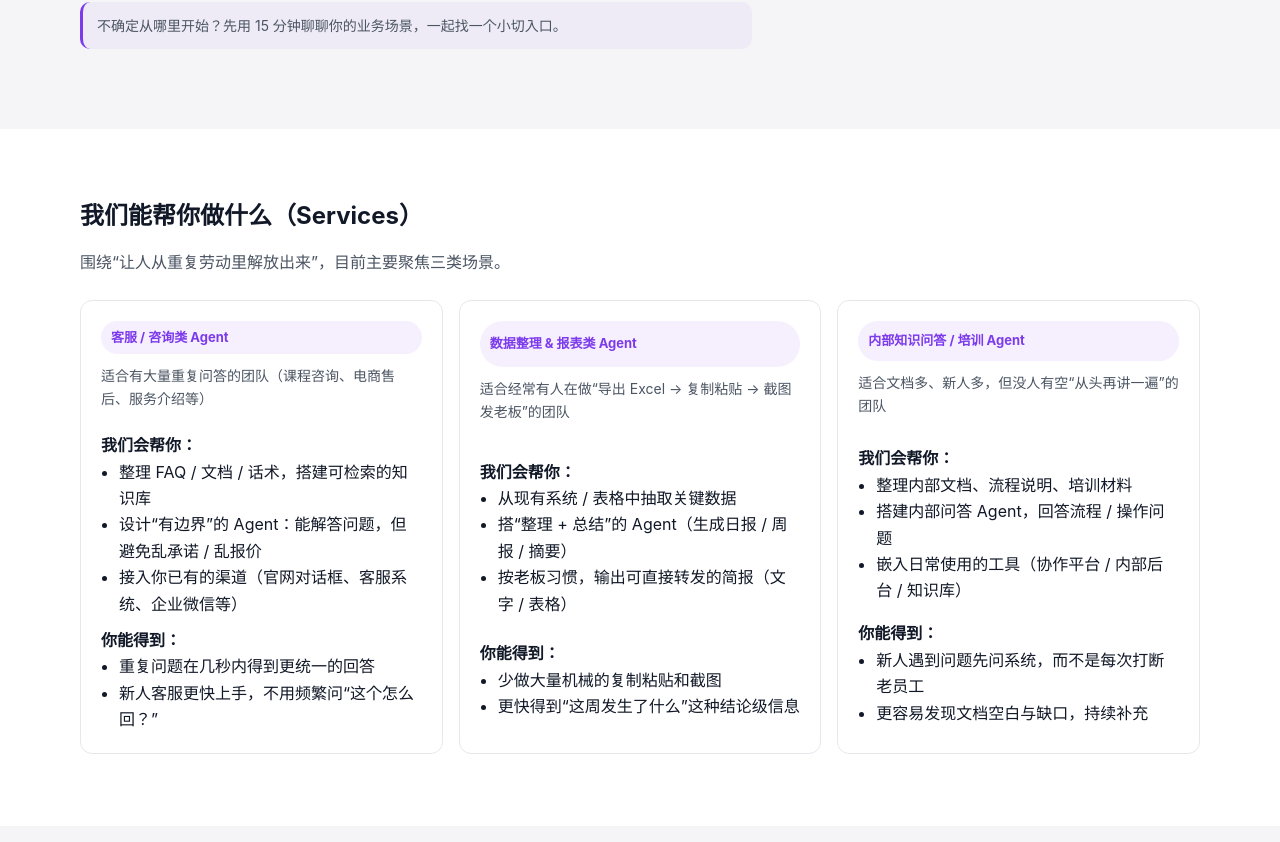
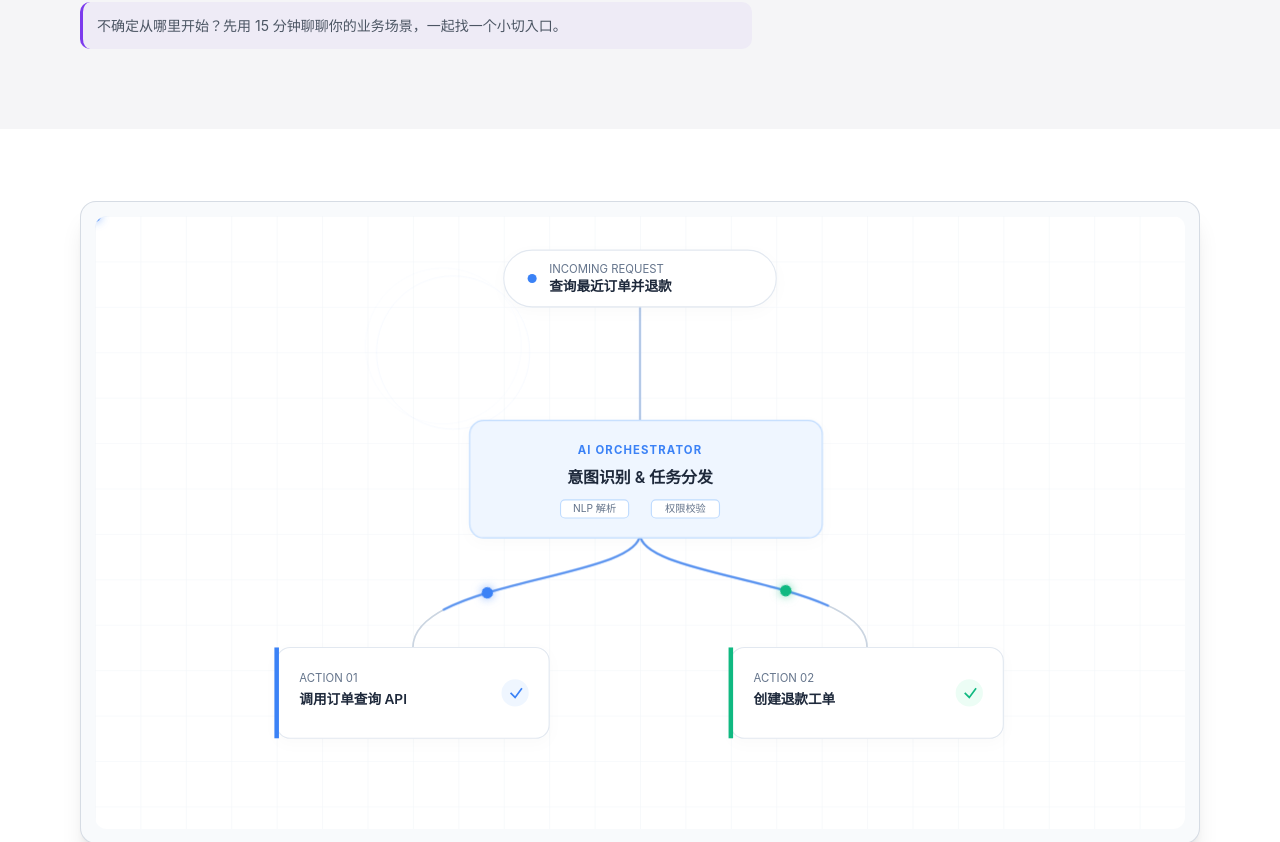
Before and after one commit to Reallier/INTJTech_04, a Nuxt app: page / in a window 1280 px wide. Shown: the part 631-1473 px from the top of the page. Built offline with nearby package versions, Linux system fonts and the light colour scheme.

Commit message:
在主页添加AI工作流程演示部分，包含CSS动画样式和SVG可视化图表

```diff
--- a/assets/styles/main.css
+++ b/assets/styles/main.css
@@ -1290,6 +1290,193 @@ h2.hero-subtitle {
   color: #e0e7ff;
 }
 
+/* Flow Demo */
+.flow-demo-section {
+  background: #f8fafc;
+}
+
+.flow-demo-shell {
+  --flow-bg: #f8fafc;
+  --flow-surface: #ffffff;
+  --flow-border: #e2e8f0;
+  --flow-primary: #3b82f6;
+  --flow-primary-soft: #eff6ff;
+  --flow-success: #10b981;
+  --flow-text-main: #1e293b;
+  --flow-text-sub: #64748b;
+  background: var(--flow-bg);
+  border: 1px solid rgba(148, 163, 184, 0.35);
+  border-radius: 16px;
+  padding: 14px;
+  box-shadow: 0 20px 25px -5px rgba(0, 0, 0, 0.1),
+    0 8px 10px -6px rgba(0, 0, 0, 0.1);
+  overflow: hidden;
+}
+
+.flow-demo-shell svg {
+  width: 100%;
+  height: auto;
+  display: block;
+  border-radius: 12px;
+  background: var(--flow-surface);
+}
+
+.flow-demo-shell .path-track {
+  fill: none;
+  stroke: #cbd5e1;
+  stroke-width: 1.5;
+  stroke-linecap: round;
+}
+
+.flow-demo-shell .path-active {
+  fill: none;
+  stroke: var(--flow-primary);
+  stroke-width: 2;
+  stroke-linecap: round;
+  stroke-dasharray: 300;
+  stroke-dashoffset: 300;
+  opacity: 0.6;
+}
+
+.flow-demo-shell .card-rect {
+  fill: var(--flow-surface);
+  stroke: var(--flow-border);
+  stroke-width: 1;
+  filter: drop-shadow(0 4px 6px rgba(0, 0, 0, 0.02));
+}
+
+.flow-demo-shell .card-title {
+  font-size: 12px;
+  font-weight: 600;
+  fill: var(--flow-text-main);
+}
+
+.flow-demo-shell .card-desc {
+  font-size: 10px;
+  fill: var(--flow-text-sub);
+}
+
+.flow-demo-shell .orch-bg {
+  fill: var(--flow-primary-soft);
+  stroke: #bfdbfe;
+  stroke-width: 1;
+}
+
+.flow-demo-shell .orch-pulse-ring {
+  fill: none;
+  stroke: var(--flow-primary);
+  stroke-width: 1;
+  opacity: 0;
+  transform-origin: center;
+}
+
+.flow-demo-shell .packet {
+  fill: var(--flow-primary);
+  filter: drop-shadow(0 0 4px rgba(59, 130, 246, 0.6));
+}
+
+.flow-demo-shell .packet-success {
+  fill: var(--flow-success);
+  filter: drop-shadow(0 0 4px rgba(16, 185, 129, 0.6));
+}
+
+.flow-demo-shell .loop-anim {
+  animation-duration: 6s;
+  animation-iteration-count: infinite;
+}
+
+@keyframes move-in {
+  0% {
+    offset-distance: 0%;
+    opacity: 0;
+  }
+  20% {
+    opacity: 1;
+  }
+  90% {
+    opacity: 1;
+  }
+  100% {
+    offset-distance: 100%;
+    opacity: 0;
+  }
+}
+
+@keyframes pulse-ring {
+  0% {
+    transform: scale(0.8);
+    opacity: 0.8;
+    stroke-width: 2;
+  }
+  100% {
+    transform: scale(1.6);
+    opacity: 0;
+    stroke-width: 0;
+  }
+}
+
+@keyframes scale-up {
+  0%,
+  100% {
+    transform: scale(1);
+  }
+  50% {
+    transform: scale(1.05);
+  }
+}
+
+@keyframes move-out {
+  0% {
+    offset-distance: 0%;
+    opacity: 0;
+  }
+  20% {
+    opacity: 1;
+  }
+  80% {
+    opacity: 1;
+  }
+  100% {
+    offset-distance: 100%;
+    opacity: 0;
+  }
+}
+
+@keyframes draw-path {
+  0% {
+    stroke-dashoffset: 300;
+    opacity: 0;
+  }
+  20% {
+    opacity: 1;
+  }
+  100% {
+    stroke-dashoffset: 0;
+    opacity: 0.2;
+  }
+}
+
+@media (prefers-reduced-motion: reduce) {
+  .flow-demo-shell .path-active,
+  .flow-demo-shell .orch-pulse-ring,
+  .flow-demo-shell .packet,
+  .flow-demo-shell .packet-success {
+    animation: none;
+  }
+}
+
+@media (max-width: 900px) {
+  .flow-demo-shell {
+    padding: 12px;
+  }
+}
+
+@media (max-width: 720px) {
+  .flow-demo-shell {
+    padding: 10px;
+  }
+}
+
 @media (max-width: 900px) {
   .footer-shell {
     grid-template-columns: 1fr;
--- a/pages/index.vue
+++ b/pages/index.vue
@@ -540,6 +540,132 @@ onBeforeUnmount(() => {
         </div>
       </section>
 
+      <section id="flow-demo" class="section flow-demo-section">
+        <div class="container">
+          <div class="flow-demo-shell">
+            <svg viewBox="0 0 960 540" xmlns="http://www.w3.org/2000/svg" aria-label="AI Workflow · Pulse Edition">
+              <defs>
+                <pattern id="grid" width="40" height="40" patternUnits="userSpaceOnUse">
+                  <path d="M 40 0 L 0 0 0 40" fill="none" stroke="#f1f5f9" stroke-width="1" />
+                </pattern>
+              </defs>
+
+              <rect width="960" height="540" fill="url(#grid)" />
+
+              <!-- Base tracks -->
+              <path d="M 480 80 C 480 120, 480 140, 480 180" class="path-track" />
+              <path d="M 480 280 C 480 320, 280 320, 280 380" class="path-track" />
+              <path d="M 480 280 C 480 320, 680 320, 680 380" class="path-track" />
+
+              <!-- Active tracks -->
+              <path
+                d="M 480 80 C 480 120, 480 140, 480 180"
+                class="path-active loop-anim"
+                style="animation-name: draw-path; animation-delay: 0s;"
+              />
+              <path
+                d="M 480 280 C 480 320, 280 320, 280 380"
+                class="path-active loop-anim"
+                style="animation-name: draw-path; animation-delay: 2.8s;"
+              />
+              <path
+                d="M 480 280 C 480 320, 680 320, 680 380"
+                class="path-active loop-anim"
+                style="animation-name: draw-path; animation-delay: 2.9s;"
+              />
+
+              <!-- Incoming request -->
+              <g transform="translate(360, 30)">
+                <rect x="0" y="0" width="240" height="50" rx="25" class="card-rect" />
+                <circle cx="25" cy="25" r="4" fill="#3b82f6" />
+                <text x="40" y="20" class="card-desc">INCOMING REQUEST</text>
+                <text x="40" y="36" class="card-title">查询最近订单并退款</text>
+              </g>
+
+              <!-- Orchestrator -->
+              <g transform="translate(330, 180)">
+                <circle
+                  cx="150"
+                  cy="50"
+                  r="45"
+                  class="orch-pulse-ring loop-anim"
+                  style="animation-name: pulse-ring; animation-delay: 1.2s;"
+                />
+                <circle
+                  cx="150"
+                  cy="50"
+                  r="45"
+                  class="orch-pulse-ring loop-anim"
+                  style="animation-name: pulse-ring; animation-delay: 1.5s;"
+                />
+
+                <rect
+                  x="0"
+                  y="0"
+                  width="300"
+                  height="100"
+                  rx="12"
+                  class="card-rect orch-bg loop-anim"
+                  style="animation-name: scale-up; animation-delay: 1.4s;"
+                />
+
+                <text
+                  x="150"
+                  y="30"
+                  text-anchor="middle"
+                  style="font-size:10px; fill:#3b82f6; letter-spacing:1px; font-weight:700;"
+                >
+                  AI ORCHESTRATOR
+                </text>
+                <text x="150" y="55" text-anchor="middle" style="font-size:14px; font-weight:600; fill:#1e293b;">
+                  意图识别 &amp; 任务分发
+                </text>
+
+                <rect x="80" y="70" width="60" height="16" rx="4" fill="#fff" stroke="#bfdbfe" />
+                <text x="110" y="81" text-anchor="middle" style="font-size:9px; fill:#64748b;">NLP 解析</text>
+
+                <rect x="160" y="70" width="60" height="16" rx="4" fill="#fff" stroke="#bfdbfe" />
+                <text x="190" y="81" text-anchor="middle" style="font-size:9px; fill:#64748b;">权限校验</text>
+              </g>
+
+              <!-- Actions -->
+              <g transform="translate(160, 380)">
+                <rect x="0" y="0" width="240" height="80" rx="12" class="card-rect" />
+                <line x1="0" y1="0" x2="0" y2="80" stroke="#3b82f6" stroke-width="4" />
+                <text x="20" y="30" class="card-desc">ACTION 01</text>
+                <text x="20" y="50" class="card-title">调用订单查询 API</text>
+                <circle cx="210" cy="40" r="12" fill="#eff6ff" />
+                <path d="M 206 40 L 210 44 L 216 36" fill="none" stroke="#3b82f6" stroke-width="1.5" />
+              </g>
+
+              <g transform="translate(560, 380)">
+                <rect x="0" y="0" width="240" height="80" rx="12" class="card-rect" />
+                <line x1="0" y1="0" x2="0" y2="80" stroke="#10b981" stroke-width="4" />
+                <text x="20" y="30" class="card-desc">ACTION 02</text>
+                <text x="20" y="50" class="card-title">创建退款工单</text>
+                <circle cx="210" cy="40" r="12" fill="#ecfdf5" />
+                <path d="M 206 40 L 210 44 L 216 36" fill="none" stroke="#10b981" stroke-width="1.5" />
+              </g>
+
+              <!-- Packets -->
+              <circle r="5" class="packet loop-anim" style="animation-name: move-in; animation-delay: 0s;" />
+
+              <circle
+                r="5"
+                class="packet loop-anim"
+                style="animation-name: move-out; animation-delay: 2.8s; offset-path: path('M 480 280 C 480 320, 280 320, 280 380');"
+              />
+
+              <circle
+                r="5"
+                class="packet-success loop-anim"
+                style="animation-name: move-out; animation-delay: 2.9s; offset-path: path('M 480 280 C 480 320, 680 320, 680 380');"
+              />
+            </svg>
+          </div>
+        </div>
+      </section>
+
       <section id="services" class="section">
         <div class="container">
           <h2 class="section-heading">我们能帮你做什么（Services）</h2>
```
